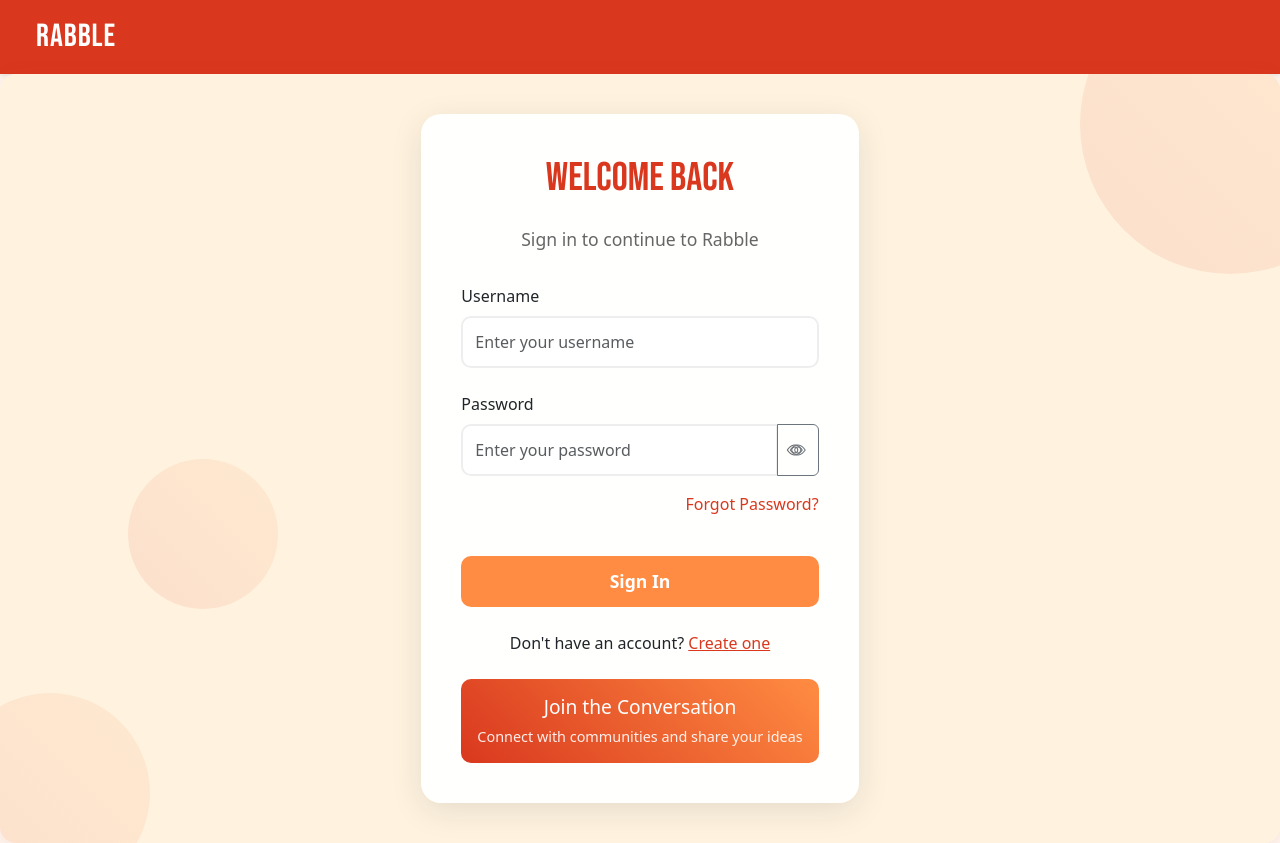
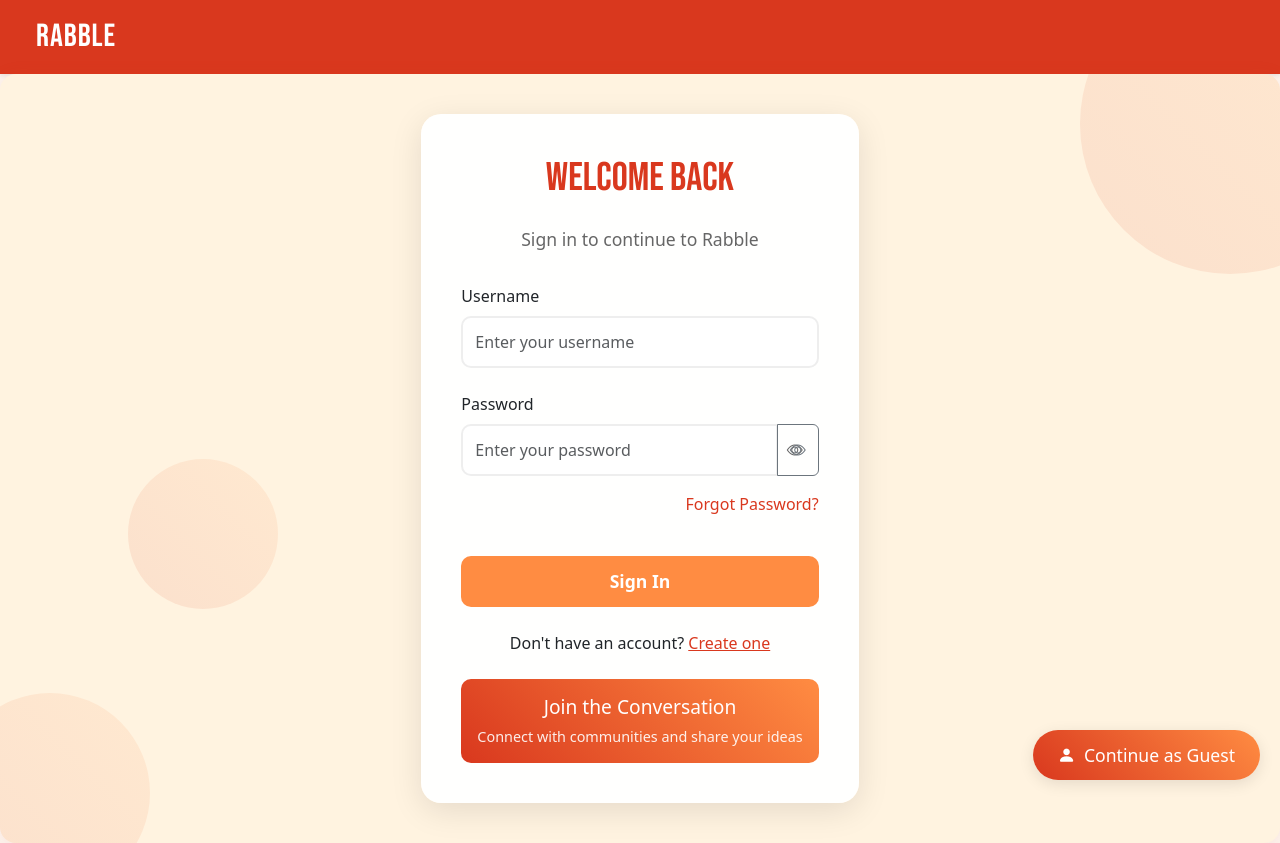
Before and after one commit to brianHarder/Rabble, a Django app: template src/templates/registration/login.html in a window 1280 px wide. Run offline with Django 3.2, Linux system fonts and the light colour scheme; the template is opened without the code that fills it, so the values that code supplies are empty, except form fields; tables that the repository leaves empty hold one stand-in row (values such as "Sample post"); form fields are guessed from the names that the template uses; some libraries are stand-ins or nearby versions.

Commit message:
guest user

```diff
--- a/src/rabble-fixture.json
+++ b/src/rabble-fixture.json
@@ -221,6 +221,27 @@
     }
   },
   {
+    "model": "rabble.user",
+    "pk": 7,
+    "fields": {
+      "password": "pbkdf2_sha256$870000$JzUw3pHMb5gCkf15SiaVJj$PxbRgXGYOyrbZB5SfQ+kHXoWSI5yq++TJ426bvldXu4=",
+      "last_login": null,
+      "is_superuser": false,
+      "username": "guest",
+      "first_name": "Guest",
+      "last_name": "User",
+      "email": "guest@email.com",
+      "is_staff": false,
+      "is_active": true,
+      "bio": "",
+      "profile_picture": "images/default.png",
+      "groups": [],
+      "user_permissions": [],
+      "follows": [],
+      "invites": []
+    }
+  },
+  {
     "model": "rabble.post",
     "pk": 1,
     "fields": {
--- a/src/templates/registration/login.html
+++ b/src/templates/registration/login.html
@@ -120,12 +120,32 @@
     opacity: 0.9;
     font-size: 0.9rem;
   }
+
+  .guest-login-btn {
+    position: fixed;
+    bottom: 20px;
+    right: 20px;
+    background: linear-gradient(45deg, var(--rabble-primary), var(--rabble-accent));
+    color: white;
+    border: none;
+    border-radius: 25px;
+    padding: 12px 25px;
+    font-size: 1.1rem;
+    box-shadow: 0 4px 15px rgba(0, 0, 0, 0.1);
+    transition: all 0.3s ease;
+    z-index: 1000;
+  }
+
+  .guest-login-btn:hover {
+    transform: translateY(-2px);
+    box-shadow: 0 6px 20px rgba(0, 0, 0, 0.15);
+    color: white;
+  }
 </style>
 {% endblock %}
 
 {% block content %}
 <div class="d-flex justify-content-center align-items-center" style="min-height: 60vh;">
-  <!-- Decorative circles -->
   <div class="decoration-circle circle-1"></div>
   <div class="decoration-circle circle-2"></div>
   <div class="decoration-circle circle-3"></div>
@@ -136,7 +156,7 @@
         <h2 class="login-title text-center">Welcome Back</h2>
         <p class="login-subtitle text-center">Sign in to continue to Rabble</p>
 
-        <form method="post" class="needs-validation">
+        <form method="post" class="needs-validation" id="login-form">
           {% csrf_token %}
 
           {% if form.non_field_errors %}
@@ -204,6 +224,10 @@
   </div>
 </div>
 
+<button class="guest-login-btn" onclick="handleGuestLogin()">
+  <i class="bi bi-person-fill me-1"></i> Continue as Guest
+</button>
+
 {% block javascript %}
 <script>
 function togglePassword() {
@@ -220,6 +244,16 @@ function togglePassword() {
     toggleButton.classList.add('bi-eye');
   }
 }
+
+function handleGuestLogin() {
+  const usernameInput = document.getElementById('{{ form.username.id_for_label }}');
+  const passwordInput = document.getElementById('{{ form.password.id_for_label }}');
+  const loginForm = document.getElementById('login-form');
+
+  usernameInput.value = 'guest';
+  passwordInput.value = 'xgU23*lY';
+  loginForm.submit();
+}
 </script>
 {% endblock %}
 {% endblock %}
```
